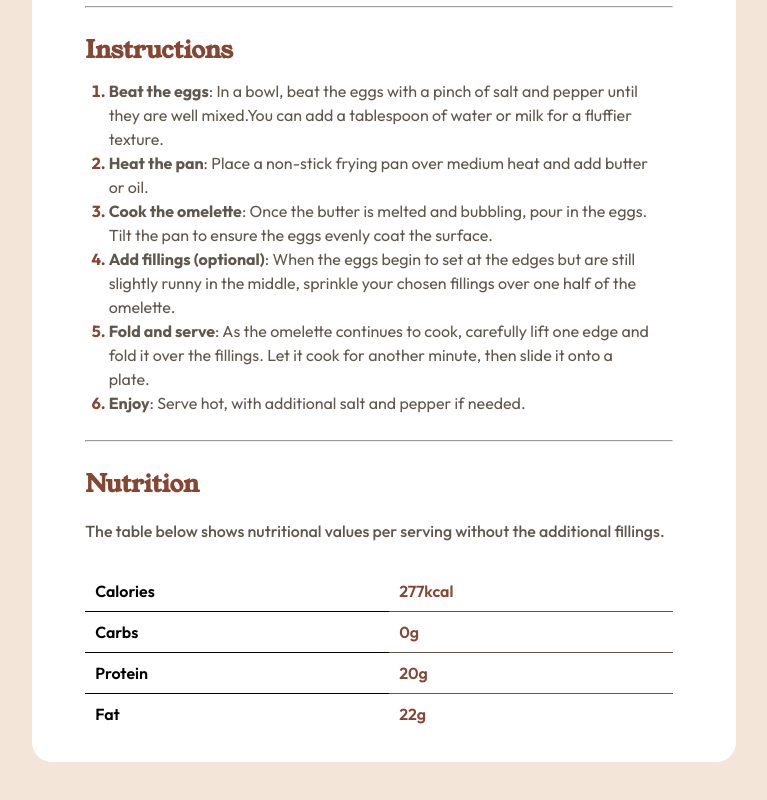
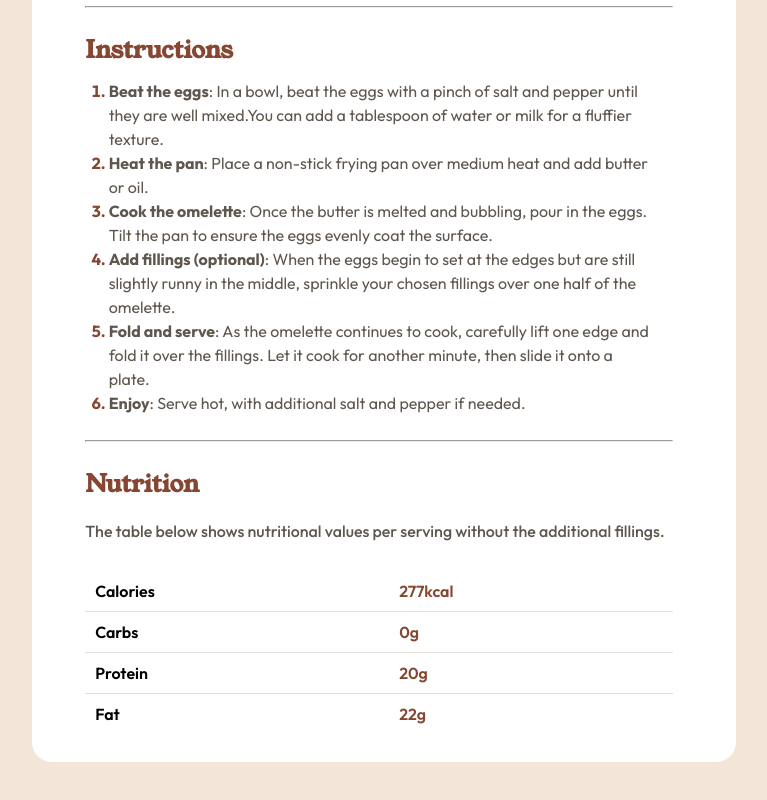
Before and after one commit to shuamamine/recipe-page-frontendmentor, a plain HTML site: page index.html in a window 1280 px wide. Shown: the part 1004-1804 px from the top of the page, without its empty margins (256-1023 px from the left). Drawn offline with Linux system fonts and the light colour scheme.

Commit message:
corrected the color of the border bottom

```diff
--- a/style.css
+++ b/style.css
@@ -107,13 +107,13 @@ body {
   font-weight: 600;
 }
 .tdborder {
-  border-bottom: 1px solid black;
+  border-bottom: 1px solid hsl(30, 18%, 87%);
   padding: 10px;
 }
 .td1 {
   color: hsl(14, 45%, 36%);
   padding: 10px;
-  border-bottom: 1px solid hsl(30, 10%, 34%);
+  border-bottom: 1px solid hsl(30, 18%, 87%);
 }
 .td2, .td3 {
   padding: 10px;
```
